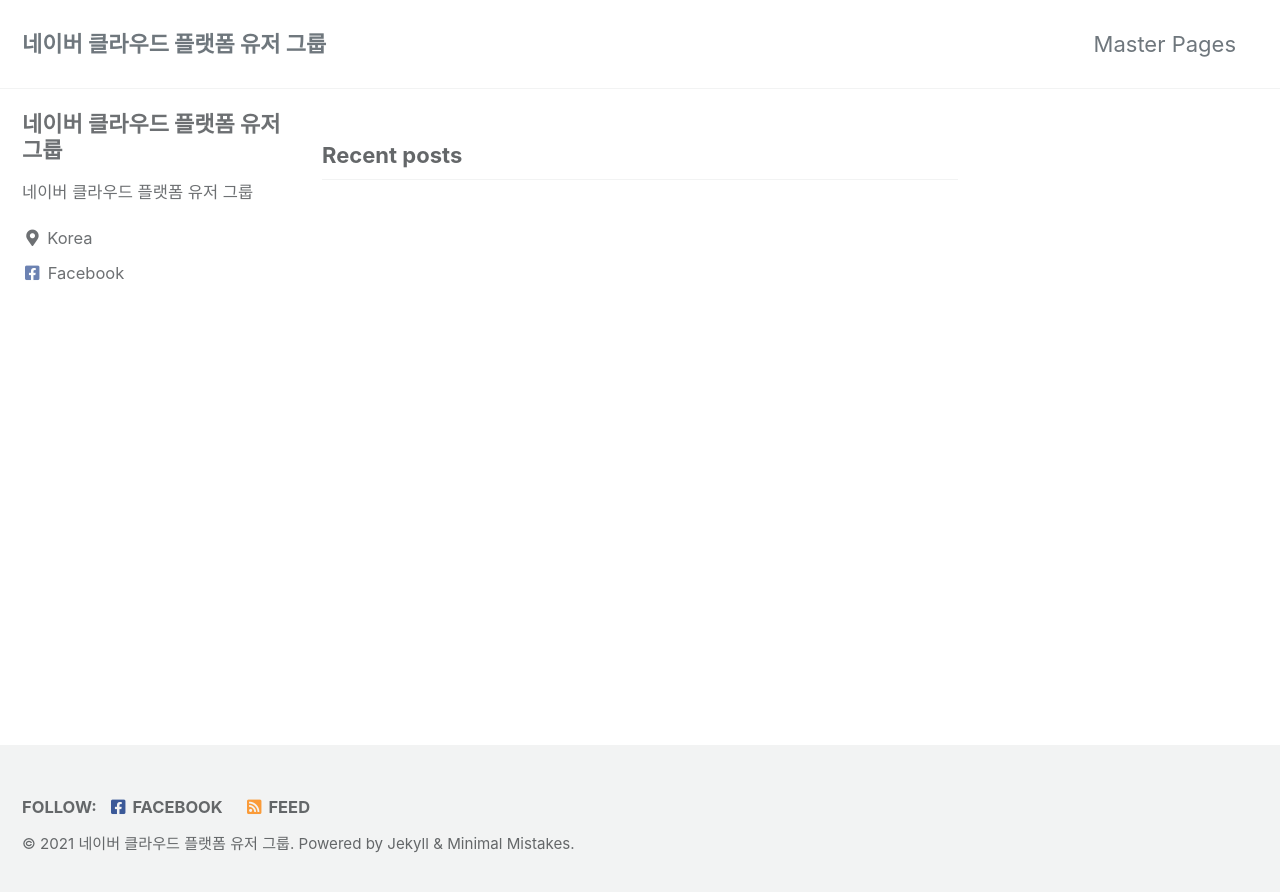
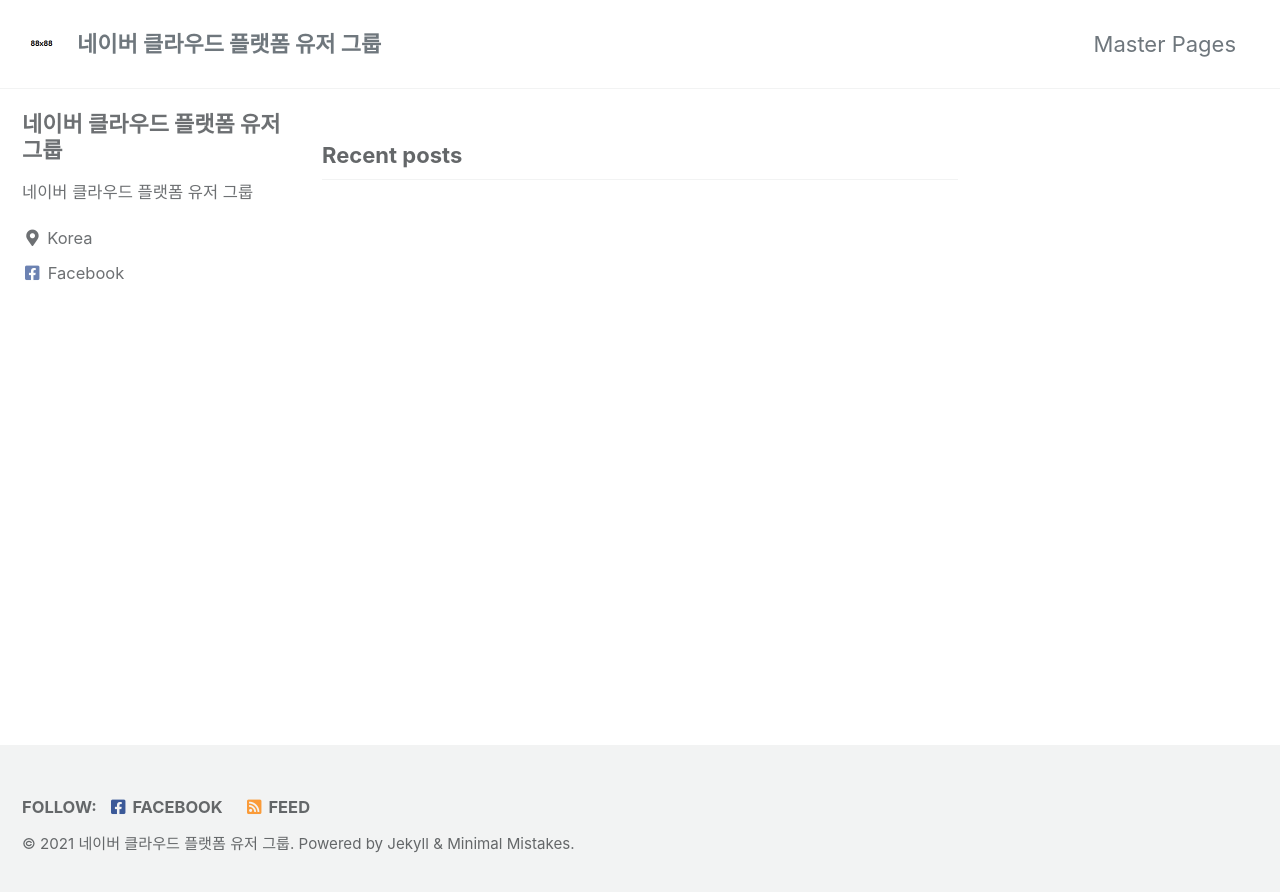
Before and after one commit to nclouder/nclouder.github.io, a Jekyll site: the page built from index.html, in a window 1280 px wide. Shown: the top 892 px of the page. Built offline with Jekyll 4.4.1, drawn with Linux system fonts in a browser that asks for light colours; cached includes are drawn as plain includes; the list of posts is cut into pages by our own code.

Commit message:
images changed

```diff
--- a/_config.yml
+++ b/_config.yml
@@ -24,8 +24,8 @@ description              : "네이버 클라우드 플랫폼 유저 그룹"
 url                      : "https://nclouder.github.io/" # the base hostname & protocol for your site e.g. "https://mmistakes.github.io"
 baseurl                  : # the subpath of your site, e.g. "/blog"
 repository               : # GitHub username/repo-name e.g. "mmistakes/minimal-mistakes"
-teaser                   : # path of fallback teaser image, e.g. "/assets/images/500x300.png"
-logo                     : # path of logo image to display in the masthead, e.g. "/assets/images/88x88.png"
+teaser                   : "/assets/images/500x300.png" # path of fallback teaser image, e.g. "/assets/images/500x300.png"
+logo                     : "/assets/images/88x88.png" # path of logo image to display in the masthead, e.g. "/assets/images/88x88.png"
 masthead_title           : # overrides the website title displayed in the masthead, use " " for no title
 # breadcrumbs            : false # true, false (default)
 words_per_minute         : 200
```
Also changed, not shown: assets/images/500x300.png (added), assets/images/88x88.png (added).
